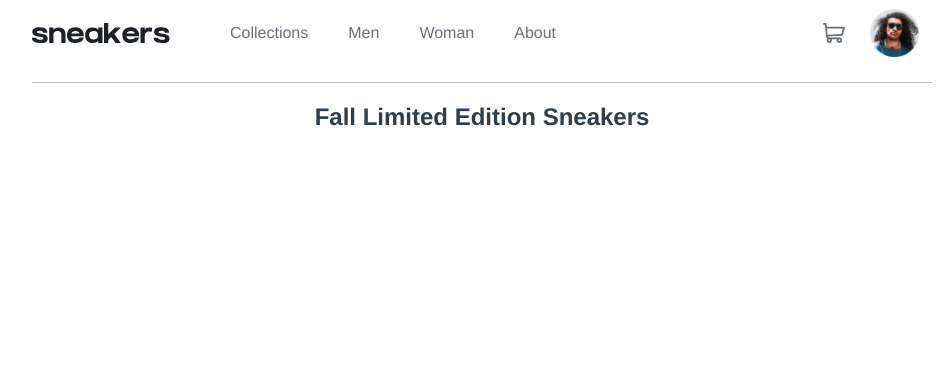
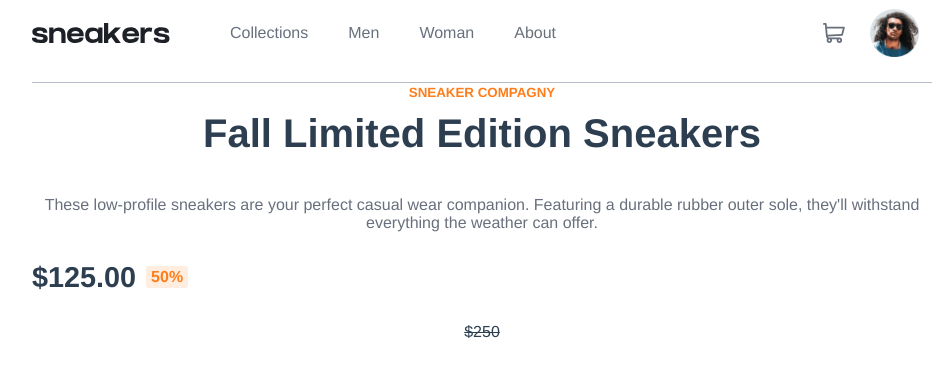
Before and after one commit to emilipothese/e-commerce-product, a Vue app: page / in a window 1280 px wide. Shown: the top 376 px of the page, without its empty margins (158-1108 px from the left). Built offline with nearby package versions, Linux system fonts and the light colour scheme.

Commit message:
Add text in product view

```diff
--- a/src/components/ProductView.vue
+++ b/src/components/ProductView.vue
@@ -1,10 +1,52 @@
 <template>
-  <h1>Fall limited edition sneakers</h1>
+  <section>
+    <small>Sneaker Compagny</small>
+    <h1>Fall limited edition sneakers</h1>
+    <p class="description">These low-profile sneakers are your perfect casual wear
+companion. Featuring a durable rubber outer sole, they'll
+withstand everything the weather can offer.</p>
+    <p class="description__price">$125.00 <span class="description__pourcentage">50%</span></p>
+    <p class="description__price--sold">$250</p>
+  </section>
 </template>
 
 
 <style scoped>
   h1 {
     text-transform: capitalize;
+    font-weight: 900;
+    font-size: 2.5rem;
+    margin-top: 10px;
+  }
+
+  small {
+    color: hsl(26, 100%, 55%);
+    text-transform: uppercase;
+    font-weight: 700;
+  }
+
+  .description {
+    color: hsl(219, 9%, 45%);
+  }
+
+  .description__price {
+    font-weight: 900;
+    font-size: 1.8rem;
+    color: #2c3e50;
+    display: flex;
+    align-items: center;
+  }
+
+  .description__pourcentage {
+    color: hsl(26, 100%, 55%);
+    font-size: 1rem;
+    background-color: hsl(25, 100%, 94%);
+    padding: 2px 5px;
+    border-radius: 3px;
+    margin-left: 10px;
+  }
+
+  .description__price--sold {
+    text-decoration: line-through;
   }
 </style>
```
